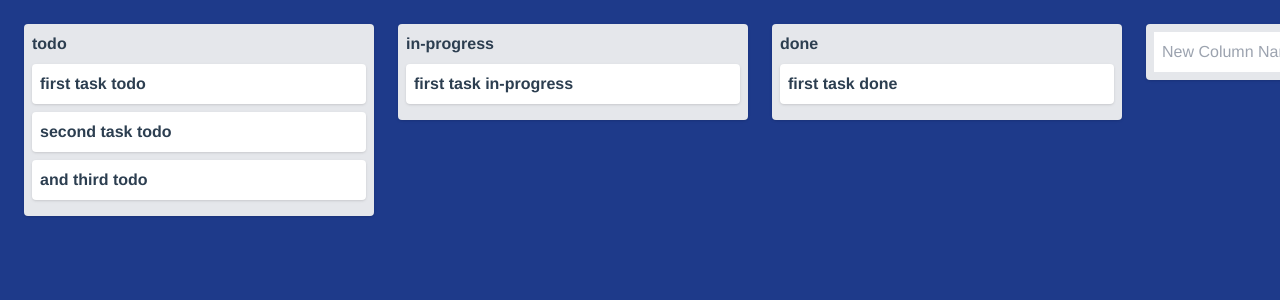
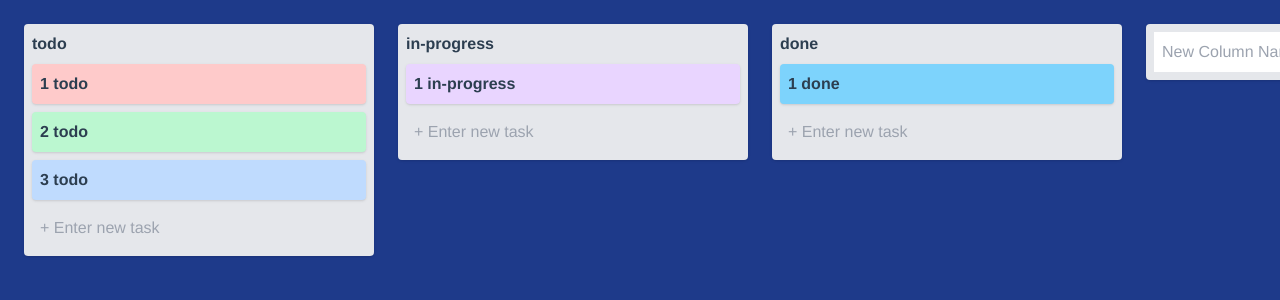
Before and after one commit to Nataliasem/vite-trello-clone, a Vue app: page / in a window 1280 px wide. Shown: the top 300 px of the page. Built offline with nearby package versions, Linux system fonts and the light colour scheme.

Commit message:
Уточняет структуру компонентов

```diff
--- a/src/components/BoardColumn.vue
+++ b/src/components/BoardColumn.vue
@@ -1,22 +1,14 @@
 <template>
-  <AppDrop @drop="move">
+  <AppDrop @drop="move($event, clonedeep(column))">
     <AppDrag
       class="column"
-      :transferData="{
-        type: 'column',
-        fromColumnId: column.id
-      }"
+      :transferData="column"
     >
       <div class="flex items-center mb-2 font-bold">
         {{ column.name }}
       </div>
       <div class="list-reset">
-        <ColumnTask
-          v-for="(task) of column.tasks"
-          :key="task.id"
-          :task="task"
-          @move="move"
-        />
+        <slot />
 
         <input
           type="text"
@@ -31,29 +23,26 @@
 
 
 <script setup>
-import ColumnTask from './ColumnTask.vue'
 import AppDrag from './AppDrag.vue'
 import AppDrop from './AppDrop.vue'
+import clonedeep from 'lodash.clonedeep'
 
 const props = defineProps({
   column: Object
 })
 
-const emit = defineEmits(['move'])
+const emit = defineEmits(['move-column', 'create-task'])
 
-const createTask = (eventData) => {
-  const data = eventData
-  debugger
-  // this.$store.commit('CREATE_TASK', {
-  //   tasks: props.column.tasks,
-  //   name: eventData.target.value
-  // })
+const move = (fromColumn, toColumn) => {
+  if(fromColumn.type === 'column')
+  emit('move-column', {
+    fromColumn,
+    toColumn
+  })
 }
 
-const move = (transferData) => {
-  transferData.fromColumnId = props.column.id
-
-  emit('move', transferData)
+const createTask = (task) => {
+  emit('create-task', task)
 }
 </script>
 
--- a/src/components/ColumnTask.vue
+++ /dev/null
@@ -1,54 +0,0 @@
-<template>
-  <AppDrop @drop="move">
-    <AppDrag
-      class="task"
-      :transferData="{
-        type: 'task',
-        fromTaskId: task.id
-      }"
-      @click.native="goToTask"
-    >
-      <span class="w-full shrink-0 font-bold">
-        {{ task.name }}
-      </span>
-      <p
-        v-if="task.description"
-        class="w-full shrink-0 mt-1 text-sm"
-      >
-        {{ task.description }}
-      </p>
-    </AppDrag>
-  </AppDrop>
-</template>
-
-<script setup>
-import { useRouter } from 'vue-router'
-import AppDrag from './AppDrag.vue'
-import AppDrop from './AppDrop.vue'
-
-const props = defineProps({
-  task: Object
-})
-
-const emit = defineEmits(['move'])
-
-const router = useRouter()
-const goToTask = () => {
-  router.push({
-    name: 'task',
-    params: {
-      id: props.task.id
-    }
-  })
-}
-
-const move = (transferData) => {
-  emit('move', transferData)
-}
-</script>
-
-<style lang="css">
-.task {
-  @apply flex items-center flex-wrap shadow mb-2 py-2 px-2 rounded bg-white no-underline;
-}
-</style>
--- /dev/null
+++ b/src/components/ColumnTasks.vue
@@ -0,0 +1,57 @@
+<template>
+  <AppDrop
+    v-for="task in localTasks"
+    @drop="move($event, clonedeep(task))"
+  >
+    <AppDrag
+      class="task"
+      :class="task.color"
+      :transferData="task"
+      @click.native="showDetails"
+    >
+      <span class="w-full shrink-0 font-bold">
+        {{ task.name }}
+      </span>
+      <p
+        v-if="task.description"
+        class="w-full shrink-0 mt-1 text-sm"
+      >
+        {{ task.description }}
+      </p>
+    </AppDrag>
+  </AppDrop>
+</template>
+
+<script setup>
+import { useRouter } from 'vue-router'
+import AppDrag from './AppDrag.vue'
+import AppDrop from './AppDrop.vue'
+import { ref, onMounted } from 'vue'
+import clonedeep from 'lodash.clonedeep'
+
+const props = defineProps({
+  tasks: Array
+})
+
+const emit = defineEmits(['move-task'])
+
+const router = useRouter()
+const showDetails = () => {}
+
+const localTasks = ref(clonedeep(props.tasks))
+
+const move = (fromTask, toTask) => {
+  if(fromTask.type === 'task') {
+    emit('move-task', {
+      fromTask,
+      toTask
+    })
+  }
+}
+</script>
+
+<style lang="css">
+.task {
+  @apply flex items-center flex-wrap shadow mb-2 py-2 px-2 rounded no-underline;
+}
+</style>
--- a/src/default-board.js
+++ b/src/default-board.js
@@ -6,53 +6,66 @@ export default {
     {
       id: 'todo',
       name: 'todo',
+      type: 'column',
       tasks: [
         {
+          type: 'task',
           description: '',
-          name: 'first task todo',
+          name: '1 todo',
           id: uuid(),
           userAssigned: null,
-          columnId: 'todo'
+          columnId: 'todo',
+          color: 'bg-red-200'
         },
         {
+          type: 'task',
           description: '',
-          name: 'second task todo',
+          name: '2 todo',
           id: uuid(),
           userAssigned: null,
-          columnId: 'todo'
+          columnId: 'todo',
+          color: 'bg-green-200'
         },
         {
+          type: 'task',
           description: '',
-          name: 'and third todo',
+          name: '3 todo',
           id: uuid(),
           userAssigned: null,
-          columnId: 'todo'
+          columnId: 'todo',
+          color: 'bg-blue-200'
         }
       ]
     },
     {
       id: 'in-progress',
       name: 'in-progress',
+      type: 'column',
       tasks: [
         {
+          type: 'task',
           description: '',
-          name: 'first task in-progress',
+          name: '1 in-progress',
           id: uuid(),
           userAssigned: null,
-          columnId: 'in-progress'
+          columnId: 'in-progress',
+          color: 'bg-purple-200'
         }
       ]
     },
     {
       id: 'done',
       name: 'done',
+      type: 'column',
       tasks: [
         {
+          type: 'task',
           description: '',
-          name: 'first task done',
+          name: '1 done',
           id: uuid(),
           userAssigned: null,
-          columnId: 'done'
+          columnId: 'done',
+          color: 'bg-sky-300'
         }
       ]
     }
--- a/src/views/Board.vue
+++ b/src/views/Board.vue
@@ -1,47 +1,14 @@
 <template>
   <div class="board">
     <div class="flex items-start space-x-2 p-2">
-      <AppDrop
+      <BoardColumn
         v-for="column of board.columns"
         :key="column.name"
-        @drop="onDrop($event, clonedeep(column))"
+        :column="column"
+        @move-column="moveColumn"
       >
-        <AppDrag
-          class="column"
-          :transferData="{
-          type: 'column',
-            ...column
-          }"
-        >
-          <div class="flex items-center mb-2 font-bold">
-            {{ column.name }}
-          </div>
-
-          <AppDrop
-            v-for="task of column.tasks"
-            :key="task.id"
-            @drop="onDrop($event, clonedeep(column))"
-          >
-            <AppDrag
-              class="task"
-              :transferData="{
-              type: 'task',
-               ...task
-            }"
-            >
-              <span class="w-full shrink-0 font-bold">
-                {{ task.name }}
-              </span>
-              <p
-                v-if="task.description"
-                class="w-full shrink-0 mt-1 text-sm"
-              >
-                {{ task.description }}
-              </p>
-            </AppDrag>
-          </AppDrop>
-        </AppDrag>
-      </AppDrop>
+        <ColumnTasks :tasks="column.tasks" @move-task="moveTask" />
+      </BoardColumn>
 
       <div class="column flex">
         <input
@@ -66,13 +33,10 @@
 
 <script setup>
 import { ref, computed } from 'vue'
-import AppDrop from '../components/AppDrop.vue'
-import AppDrag from '../components/AppDrag.vue'
 import BoardColumn from '../components/BoardColumn.vue'
-import ColumnTask from '../components/ColumnTask.vue'
+import ColumnTasks from '../components/ColumnTasks.vue'
 import defaultBoard from '../default-board.js'
 import { useRouter, useRoute } from 'vue-router'
-import { uuid } from '../utils.js'
 import clonedeep from 'lodash.clonedeep'
 
 const router = useRouter()
@@ -96,47 +60,12 @@ const createColumn = () => {
   newColumnName.value = ''
 }
 
-const fromColumnToColumn = (fromColumn, toColumn) => {
-  const columnList = clonedeep(board.value.columns)
-
-  const fromColumnIndex = columnList.findIndex(item => item.id === fromColumn.id)
-  const toColumnIndex = columnList.findIndex(item => item.id === toColumn.id)
-
-  columnList.splice(fromColumnIndex, 1)
-  columnList.splice(toColumnIndex, 0, fromColumn)
-
-  board.value.columns = columnList
+const moveColumn = ({ fromColumn, toColumn }) => {
+  debugger
 }
 
-const fromTaskToColumn = (fromTask, toColumn) => {
-  const columnList = clonedeep(board.value.columns)
-
-  const filteredColumns = columnList.map(column => {
-    column.tasks = column.tasks.filter(item => item.id !== fromTask.id)
-
-    if(column.id === toColumn.id) {
-      // TODO: order of tasks
-      column.tasks.push(fromTask)
-    }
-
-    return column
-  })
-
-  board.value.columns = clonedeep(filteredColumns)
-}
-
-const fromTaskToTask = (fromTask, toTask) => {
-  // TODO: move tasks inside and between columns
-}
-
-const onDrop = (fromColumnOrTask, toColumn) => {
-  if(fromColumnOrTask.type === 'task') {
-    fromTaskToColumn(fromColumnOrTask, toColumn)
-  }
-
-  if(fromColumnOrTask.type === 'column') {
-    fromColumnToColumn(fromColumnOrTask, toColumn)
-  }
+const moveTask = ({ fromTask, toTask }) => {
+  debugger
 }
 
 </script>
```
